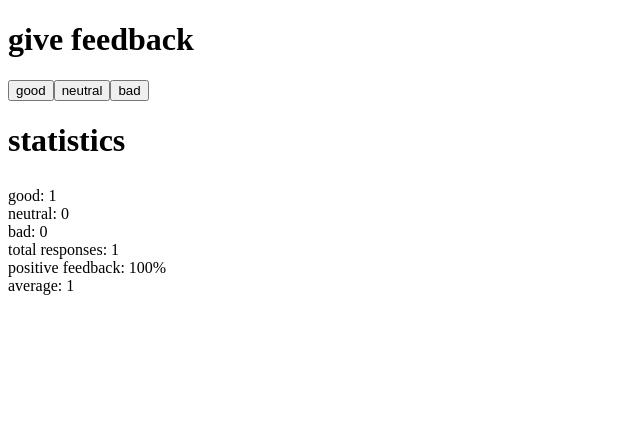
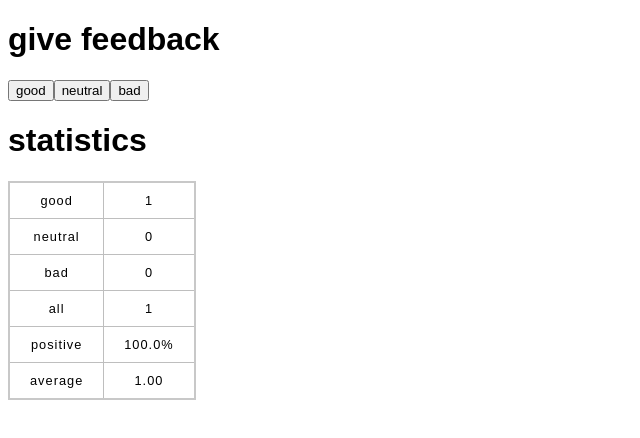
Before and after one commit to aaronw122/fullstackopen, a React (Vite) app in the folder part1/: page / in a window 1280 px wide. Both pictures are taken after a click on the button "good". Shown: the top 438 px of the page, without its empty margins (0-640 px from the left). Built offline with nearby package versions, Linux system fonts and the light colour scheme.

Commit message:
table, part 1.10

```diff
--- /dev/null
+++ b/part1/index.css
@@ -0,0 +1,26 @@
+html {
+    font-family: sans-serif;
+}
+table {
+    border-collapse: collapse;
+    border: 2px solid rgb(200,200,200);
+    letter-spacing: 1px;
+    font-size: 0.8rem;
+}
+
+td, th {
+    border: 1px solid rgb(190,190,190);
+    padding: 10px 20px;
+}
+
+th {
+    background-color: rgb(235,235,235);
+}
+
+td {
+    text-align: center;
+}
+
+caption {
+    padding: 10px;
+}
--- a/part1/index.html
+++ b/part1/index.html
@@ -4,6 +4,7 @@
     <meta charset="UTF-8" />
     <link rel="icon" type="image/svg+xml" href="/vite.svg" />
     <meta name="viewport" content="width=device-width, initial-scale=1.0" />
+    <link href="index.css" rel="stylesheet" type="text/css">
     <title>part1</title>
   </head>
   <body>
--- a/part1/src/App.jsx
+++ b/part1/src/App.jsx
@@ -8,7 +8,7 @@ const FeedbackScore = ({positive}) => {
         stringPos = positive.toString() + '%'
     }
     return(
-        <div>positive feedback: {stringPos}</div>
+        <td>{stringPos}</td>
     )
 }
 
@@ -18,29 +18,42 @@ const Stats = ({bad, good, neutral}) => {
 
     let total = bad + good + neutral;
 
-    let average = (good + (bad * (-1))) / total
+    let average = Number((good + (bad * (-1))) / total).toFixed(2);
 
-    let positive = (good / total) * 100
+    let positive = Number((good / total) * 100).toFixed(1);
 
     return (total >= 1) ? (
-        <div>
         <table>
             <colgroup>
                 <col span="2"/>
             </colgroup>
-                <thead>
+            <tbody>
                 <tr>
-                        <th scope="col"></th>
+                    <td>good</td>
+                    <td>{good}</td>
                 </tr>
-                </thead>
+                <tr>
+                    <td>neutral</td>
+                    <td>{neutral}</td>
+                </tr>
+                <tr>
+                    <td>bad</td>
+                    <td>{bad}</td>
+                </tr>
+                <tr>
+                    <td>all</td>
+                    <td>{total}</td>
+                </tr>
+                <tr>
+                    <td>positive</td>
+                    <FeedbackScore positive={positive}/>
+                </tr>
+                <tr>
+                    <td>average</td>
+                    <td>{average}</td>
+                </tr>
+            </tbody>
         </table>
-            <StatisticLine text='good' stat={good}/>
-            <StatisticLine text='neutral' stat={neutral}/>
-            <StatisticLine text='bad' stat={bad}/>
-            <StatisticLine text='total responses' stat={total}/>
-            <FeedbackScore positive={positive}/>
-            <StatisticLine text='average' stat={average}/>
-        </div>
     ):
     (
         <div>
@@ -68,17 +81,14 @@ const App = () => {
 
 
     const handleGoodClick = () => {
-        console.log('good before', good)
         setGood(good + 1)
         setTotal(total+1)
     }
     const handleNeutralClick = () => {
-        console.log('neutral before', neutral)
         setNeutral(neutral + 1)
         setTotal(total+1)
     }
     const handleBadClick = () => {
-        console.log('bad before', bad)
         setBad(bad+1)
         setTotal(total+1)
     }
```
Lines whose indentation alone changed are shown as unchanged.
